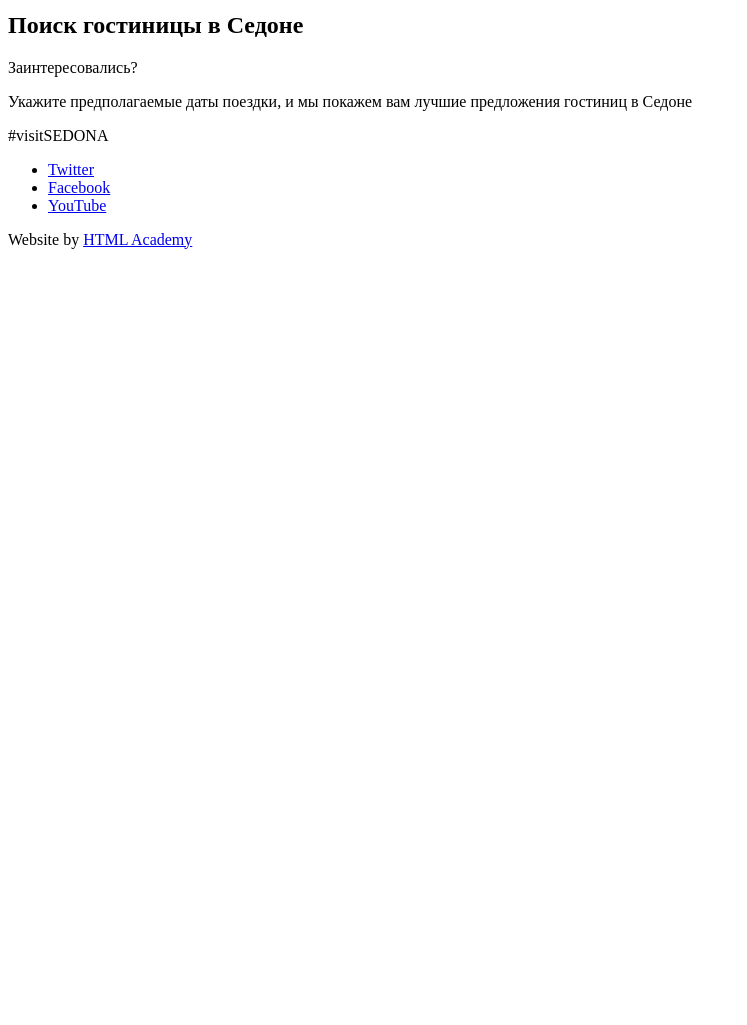
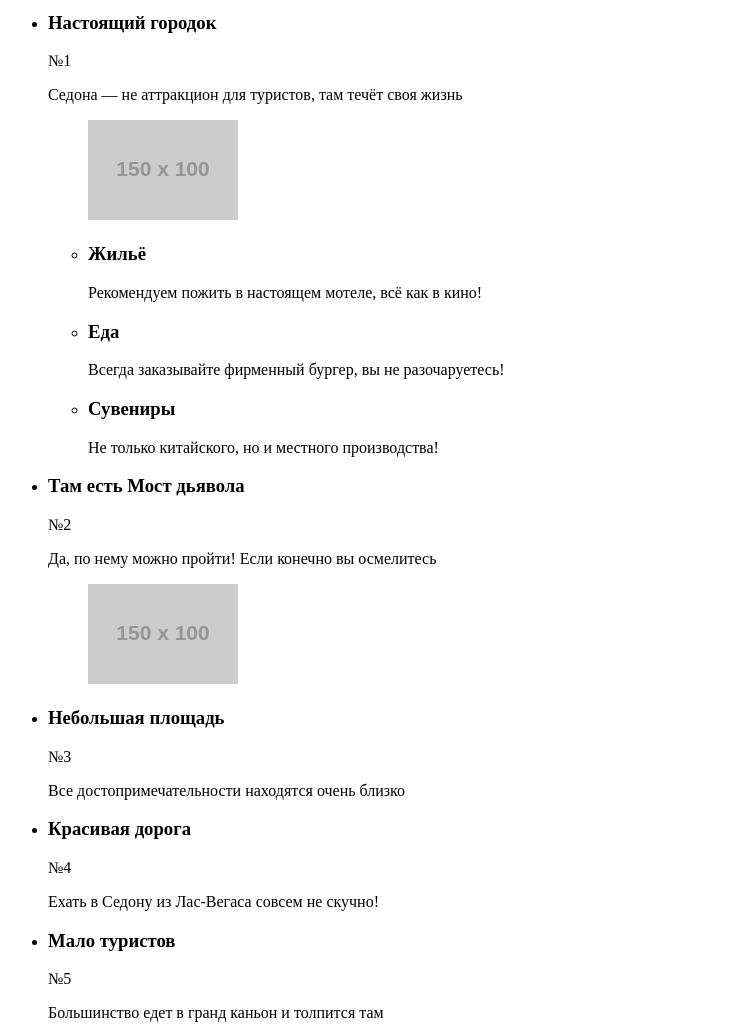
Before and after one commit to liubov1983/984133-sedona-25, a plain HTML site: page index.html in a window 1280 px wide. Shown: the part 460-1485 px from the top of the page, without its empty margins (0-747 px from the left). Before the commit the page ends 800 px from the top, so only its background shows below. Drawn offline with Linux system fonts and the light colour scheme; placeholder pictures from the web are drawn by us.

Commit message:
Готов блок Преимуществ

```diff
--- a/index.html
+++ b/index.html
@@ -31,6 +31,53 @@
 
         <section class="features">
           <h2>Преимущества</h2>
+          <ul class="features-list">
+            <li class="features-item">
+              <h3>Настоящий городок</h3>
+              <p>№1</p>
+              <p>Седона — не аттракцион для туристов, там течёт своя жизнь</p>
+              <figure>
+                <img src="http://placehold.it/150x100" alt="Городок Седона">
+              </figure>
+            </li>
+            <ul class="service-list">
+              <li class="service-item">
+                <h3>Жильё</h3>
+                <p>Рекомендуем пожить в настоящем мотеле, всё как в кино!</p>
+              </li>
+              <li class="service-item">
+                <h3>Еда</h3>
+                <p>Всегда заказывайте фирменный бургер, вы не разочаруетесь!</p>
+              </li>
+              <li class="service-item">
+                <h3>Сувениры</h3>
+                <p>Не только китайского, но и местного производства!</p>
+              </li>
+            </ul>
+            <li class="features-item">
+              <h3>Там есть Мост дьявола</h3>
+              <p>№2</p>
+              <p>Да, по нему можно пройти! Если конечно вы осмелитесь</p>
+              <figure>
+                <img src="http://placehold.it/150x100" alt="Мост дьявола">
+              </figure>
+            </li>
+            <li class="features-item">
+              <h3>Небольшая площадь</h3>
+              <p>№3</p>
+              <p>Все достопримечательности находятся очень близко</p>
+            </li>
+            <li class="features-item">
+              <h3>Красивая дорога</h3>
+              <p>№4</p>
+              <p>Ехать в Седону из Лас-Вегаса совсем не скучно!</p>
+            </li>
+            <li class="features-item">
+              <h3>Мало туристов</h3>
+              <p>№5</p>
+              <p>Большинство едет в гранд каньон и толпится там</p>
+            </li>
+          </ul>
         </section>
 
         <section class="search">
```
